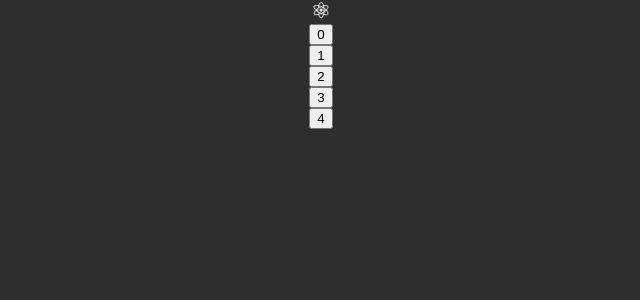
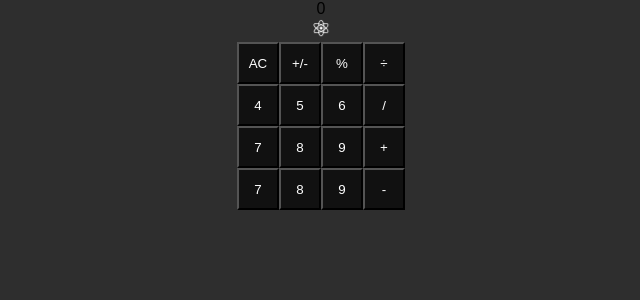
Before and after one commit to hristo2612/React-Pocket-Calculator, a React (Create React App) app: page / in a window 1280 px wide. Shown: the top 300 px of the page, without its empty margins (319-959 px from the left). Built offline with nearby package versions, Linux system fonts and the light colour scheme.

Commit message:
added: additional buttons to calculator

```diff
--- a/src/App.js
+++ b/src/App.js
@@ -1,6 +1,7 @@
 import React, { Component } from 'react';
 import ResultPanel from './components/ResultPanel/ResultPanel';
 import ButtonPanel from './components/ButtonPanel/ButtonPanel';
+import calculate from './helpers/calculate';
 import './App.css';
 
 class App extends Component {
@@ -14,14 +15,14 @@ class App extends Component {
   }
 
   handleClick = (buttonName) => {
-    console.log(buttonName)
+    this.setState(calculate(this.state, buttonName));
   }
 
   render() {
     return (
       <div className="App">
           <ResultPanel className="App-result" value={this.state.nextNumber || this.state.total || '0'} />
-          <ButtonPanel className="App-buttons" clickHandler={this.handleCLick} />
+          <ButtonPanel className="App-buttons" clickHandler={this.handleClick} />
       </div>
     );
   }
--- a/src/components/ButtonPanel/Button/Button.css
+++ b/src/components/ButtonPanel/Button/Button.css
@@ -1,4 +1,6 @@
 .Button {
   background: #111;
   color: white;
+  width: 42px;
+  height: 42px;
 }
--- a/src/components/ButtonPanel/Button/Button.js
+++ b/src/components/ButtonPanel/Button/Button.js
@@ -1,16 +1,28 @@
 import React from 'react';
+import './Button.css'
+import PropTypes from 'prop-types';
 
 class Button extends React.Component {
   constructor(props) {
     super(props);
   }
 
+  handleClick = () => {
+    this.props.clickHandler(this.props.name)
+  }
+
   render() {
     return (
-      <div className="Button">
-        <button>{this.props.value}</button>
-      </div>
+      <span>
+        <button className="Button" onClick={this.handleClick}>{this.props.name}</button>
+      </span>
     );
   }
 }
+
+Button.propTypes = {
+  clickHandler: PropTypes.func,
+  name: PropTypes.string
+}
+
 export default Button;
--- a/src/components/ButtonPanel/ButtonPanel.js
+++ b/src/components/ButtonPanel/ButtonPanel.js
@@ -1,18 +1,46 @@
-import React, { Component } from 'react';
+import React from 'react';
 import PropTypes from 'prop-types';
 import './ButtonPanel.css';
 
 import Button from './Button/Button';
 
-class ButtonPanel extends Component {
+class ButtonPanel extends React.Component {
+
+  constructor(props) {
+    super(props);
+  }
+
+  handleClick = (buttonName) => {
+    this.props.clickHandler(buttonName);
+  }
+
   render() {
     return (
       <div>
-        <Button value={"0"} />
-        <Button value={"1"} />
-        <Button value={"2"} />
-        <Button value={"3"} />
-        <Button value={"4"} />
+        <div>
+          <Button name={"AC"} clickHandler={this.handleClick} />
+          <Button name={"+/-"} clickHandler={this.handleClick} />
+          <Button name={"%"} clickHandler={this.handleClick} />
+          <Button name={"÷"} clickHandler={this.handleClick} />
+        </div>
+        <div>
+          <Button name={"4"} clickHandler={this.handleClick} />
+          <Button name={"5"} clickHandler={this.handleClick} />
+          <Button name={"6"} clickHandler={this.handleClick} />
+          <Button name={"/"} clickHandler={this.handleClick} />
+        </div>
+        <div>
+          <Button name={"7"} clickHandler={this.handleClick} />
+          <Button name={"8"} clickHandler={this.handleClick} />
+          <Button name={"9"} clickHandler={this.handleClick} />
+          <Button name={"+"} clickHandler={this.handleClick} />
+        </div>
+        <div>
+          <Button name={"7"} clickHandler={this.handleClick} />
+          <Button name={"8"} clickHandler={this.handleClick} />
+          <Button name={"9"} clickHandler={this.handleClick} />
+          <Button name={"-"} clickHandler={this.handleClick} />
+        </div>
       </div>
     );
   }
--- /dev/null
+++ b/src/components/ResultPanel/Result/Result.js
@@ -0,0 +1,18 @@
+import React from 'react';
+import PropTypes from 'prop-types';
+
+import './Result.css';
+
+class Result extends React.Component {
+  render() {
+    return (
+      <div>{this.props.value}</div>
+    );
+  }
+}
+
+Result.propTypes = {
+  value: PropTypes.string
+}
+
+export default Result;
--- a/src/components/ResultPanel/ResultPanel.js
+++ b/src/components/ResultPanel/ResultPanel.js
@@ -1,13 +1,16 @@
-import React, { Component } from 'react';
+import React from 'react';
 import PropTypes from 'prop-types';
 import logo from '../../logo.svg';
 
+import Result from './Result/Result';
+
 import './ResultPanel.css';
 
-class ResultPanel extends Component {
+class ResultPanel extends React.Component {
   render() {
     return (
-      <div>
+      <div className="ResultPanel">
+        <Result value={this.props.value} />
         <img src={logo} className="App-logo" alt="logo" />
       </div>
     );
--- /dev/null
+++ b/src/helpers/calculate.js
@@ -0,0 +1,14 @@
+export default function calculate(state, buttonName) {
+  if (buttonName === 'AC') {
+    return {
+      total: '420',
+      nextNumber: null,
+      operation: null,
+    };
+  }
+  return {
+    total: '33',
+    nextNumber: '33',
+    operation: '23'
+  }
+}
```
Also changed, not shown: src/components/ResultPanel/Result/Result.css (added).
